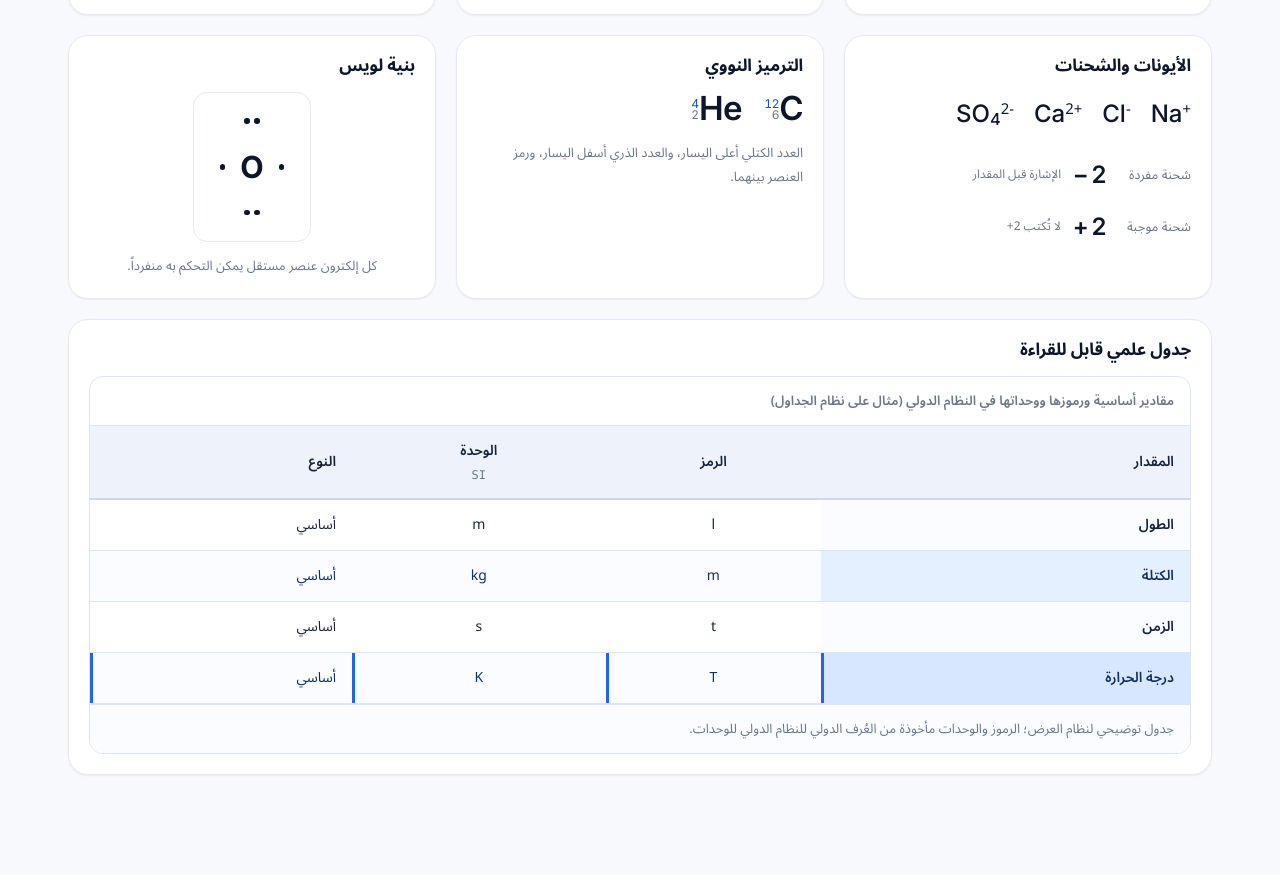
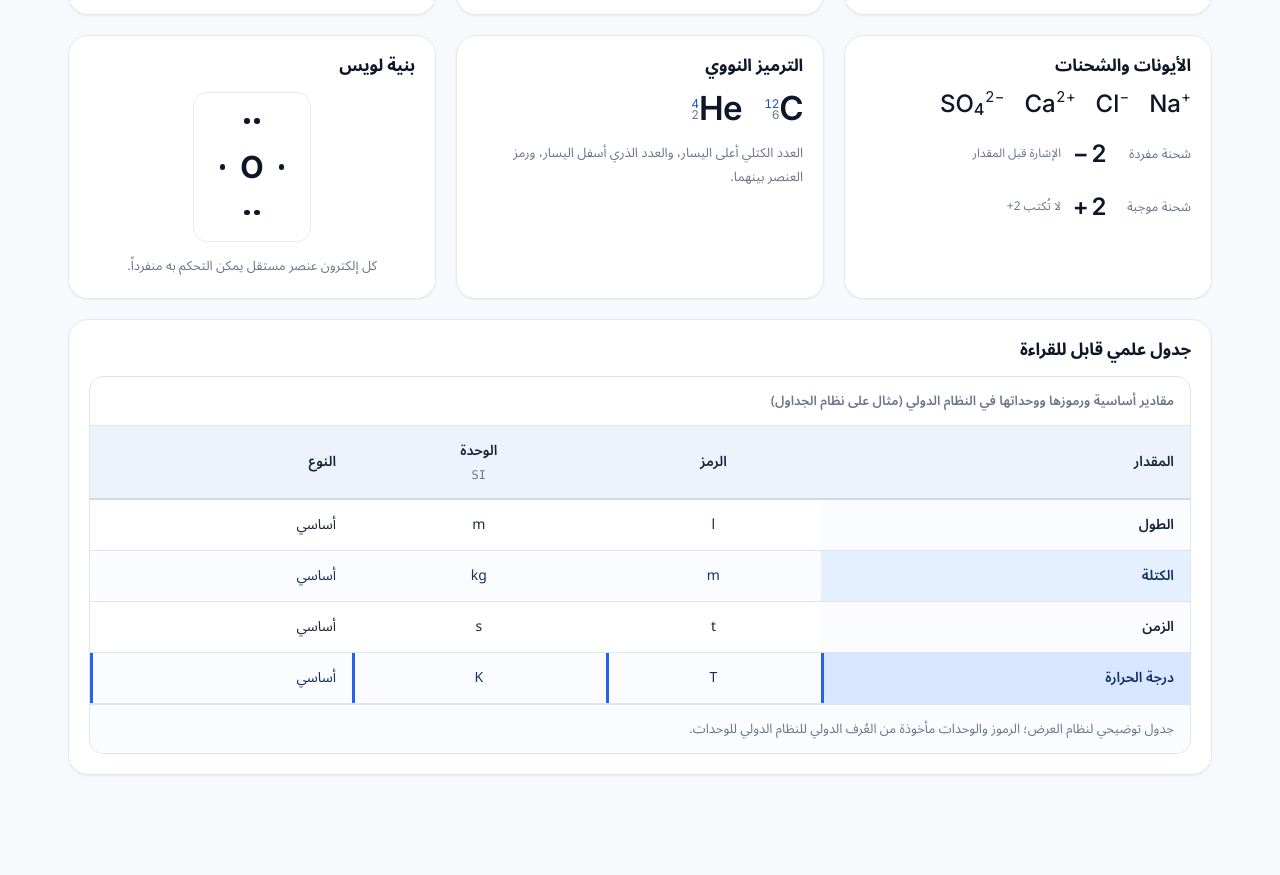
Before and after one commit to johntaylorjt8870-cell/Interactive-Chemistry-Grade8, a React (Vite) app: page / in a window 1280 px wide. Shown: the part 2760-3635 px from the top of the page. Built offline with nearby package versions, Linux system fonts and the light colour scheme.

Commit message:
fix(science): lock ionic charges to upper-right
Co-authored-by: arena-agent <297053741+arena-agent@users.noreply.github.com>

```diff
--- a/src/scientific/IonNotation.tsx
+++ b/src/scientific/IonNotation.tsx
@@ -50,7 +50,7 @@ export function IonNotation({
         dir="ltr"
         role="math"
         aria-label={accessible}
-        data-ion={`${formula}${parsed.display}`}
+        data-ion={`${formula}${parsed.magnitude}${sign}`}
       >
         <span className="ion-stacked__charge sci" aria-hidden="true">
           <span className="ion-stacked__magnitude">{parsed.magnitude}</span>
@@ -69,9 +69,11 @@ export function IonNotation({
       dir="ltr"
       role="math"
       aria-label={accessible}
-      data-ion={`${formula}${parsed.display}`}
+      data-ion={`${formula}${parsed.magnitude}${sign}`}
     >
-      <ChemicalFormula formula={formula} size={size} />
+      <span className="ion-notation__body">
+        <ChemicalFormula formula={formula} size={size} />
+      </span>
       <SciSup className="ion-notation__charge">
         {parsed.magnitude ? (
           <span className="ion-notation__magnitude">{parsed.magnitude}</span>
@@ -145,8 +147,10 @@ export function SubscriptedIon({ symbol, index, charge, className }: Subscripted
   const parsed = charge === undefined ? null : normalizeCharge(charge)
   return (
     <span className={['ion-notation', className].filter(Boolean).join(' ')} dir="ltr" role="math">
-      <span className="chem-formula__element">{symbol}</span>
-      <SciSub>{index}</SciSub>
+      <span className="ion-notation__body">
+        <span className="chem-formula__element">{symbol}</span>
+        <SciSub>{index}</SciSub>
+      </span>
       {parsed ? (
         <SciSup className="ion-notation__charge">
           <span className="ion-notation__magnitude">{parsed.magnitude}</span>
--- a/src/styles/scientific-components.css
+++ b/src/styles/scientific-components.css
@@ -104,17 +104,55 @@
 
 /* --- Ions ----------------------------------------------------------------- */
 
-.ion-notation,
+.ion-notation {
+  display: inline-grid;
+  grid-template-columns: max-content max-content;
+  grid-template-rows: 1fr;
+  align-items: start;
+  direction: ltr;
+  unicode-bidi: isolate;
+  isolation: isolate;
+  color: var(--text-strong);
+  white-space: nowrap;
+  vertical-align: middle;
+}
+
+.ion-notation__body {
+  grid-column: 1;
+  grid-row: 1;
+  display: inline-flex;
+  align-items: baseline;
+  direction: ltr;
+  unicode-bidi: isolate;
+  font-family: var(--font-latin);
+  line-height: 1;
+}
+
+.ion-notation__charge {
+  grid-column: 2;
+  grid-row: 1;
+  display: inline-flex;
+  flex-direction: row;
+  align-items: flex-start;
+  direction: ltr;
+  unicode-bidi: isolate;
+  position: static;
+  inset: auto;
+  transform: translateY(-0.12em);
+  gap: 0.015em;
+  margin-inline-start: 0.025em;
+  font-family: var(--font-latin);
+  font-size: 0.62em;
+  line-height: 1;
+}
+
 .ion-stacked {
   display: inline-flex;
   align-items: baseline;
   direction: ltr;
   unicode-bidi: isolate;
+  isolation: isolate;
   color: var(--text-strong);
-}
-
-.ion-notation__charge {
-  font-size: 0.62em;
 }
 
 .ion-notation--sm {
```
Also changed, not shown: 2 other files (tests, documents, lock files or other folders).
